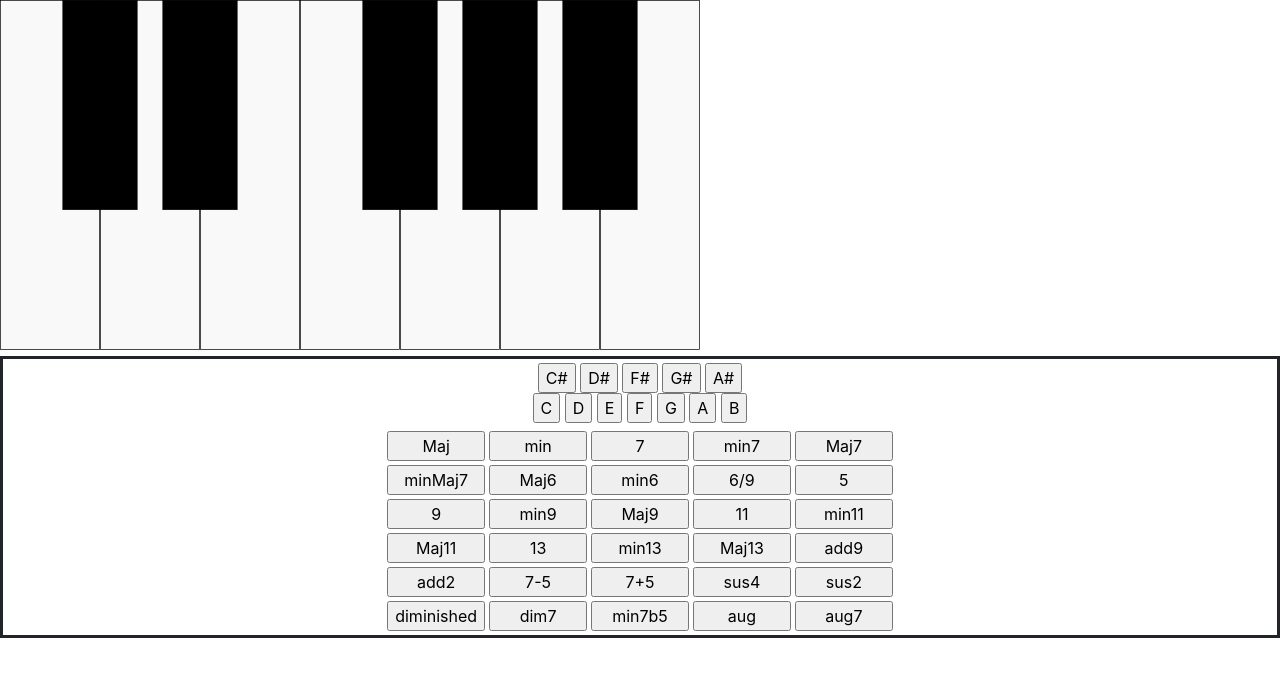
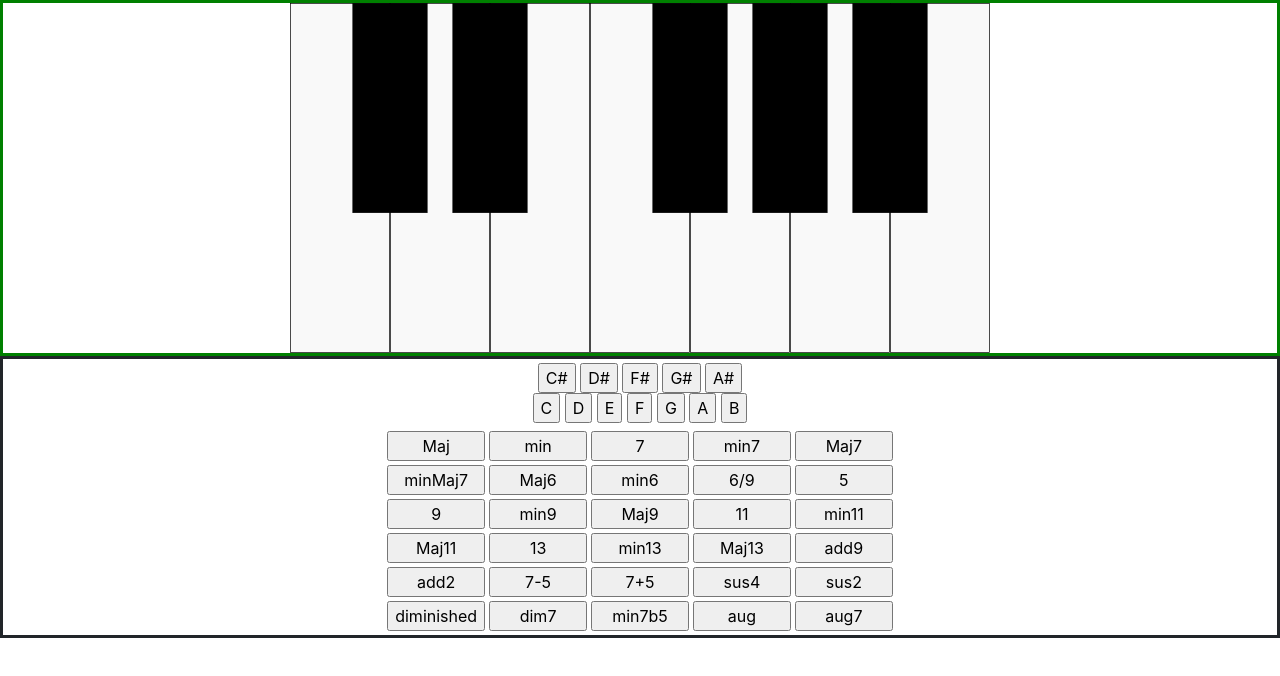
Before and after one commit to elokthewizard/cs50x-final, a plain HTML site: page templates/index.html in a window 1280 px wide. Drawn offline with nearby package versions, Linux system fonts and the light colour scheme.

Commit message:
center graphic

```diff
--- a/static/style.css
+++ b/static/style.css
@@ -4,6 +4,12 @@
     flex-direction: column;
     justify-content: center;
     align-items: center;
+}
+
+.graphic {
+    border: solid green;
+    display: flex;
+    justify-content: center;
 }
 
 #root-selection {
```
